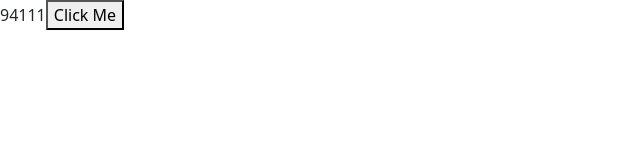
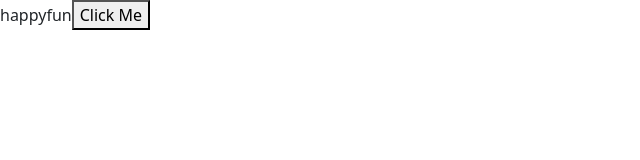
Before and after one commit to Kudoo39/react-app-v2, a React (Vite) app: page / in a window 1280 px wide. Shown: the top 160 px of the page, without its empty margins (0-640 px from the left). Built offline with nearby package versions, Linux system fonts and the light colour scheme.

Commit message:
Updating Arrays

```diff
--- a/src/App.tsx
+++ b/src/App.tsx
@@ -1,24 +1,22 @@
 import { useState } from "react";
 
 const App = () => {
-  const [customer, setCustomer] = useState({
-    name: "John",
-    address: {
-      city: "San Francisco",
-      zipCode: 94111,
-    },
-  });
+  const [tags, setTags] = useState(["happy", "fun"]);
 
   const handleClick = () => {
-    setCustomer({
-      ...customer,
-      address: { ...customer.address, zipCode: 94112 },
-    });
+    //Add
+    setTags([...tags, "exciting"]);
+
+    //Remove
+    //setTags(tags.filter((tag) => tag !== "happy"));
+
+    //Update
+    //setTags(tags.map((tag) => (tag === "happy" ? "so-happy" : tag)));
   };
 
   return (
     <div>
-      {customer.address.zipCode}
+      {tags}
       <button onClick={handleClick}>Click Me</button>
     </div>
   );
```
